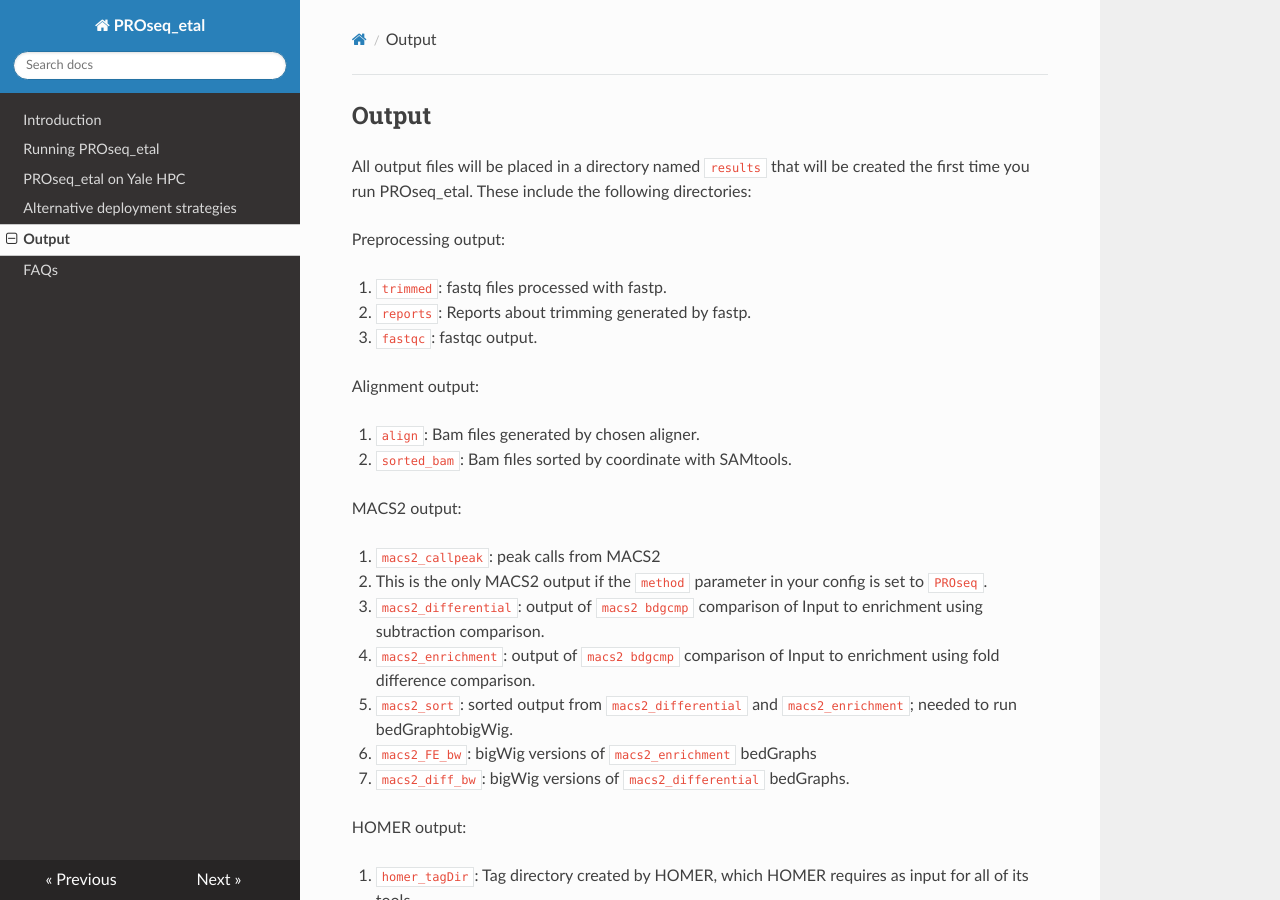
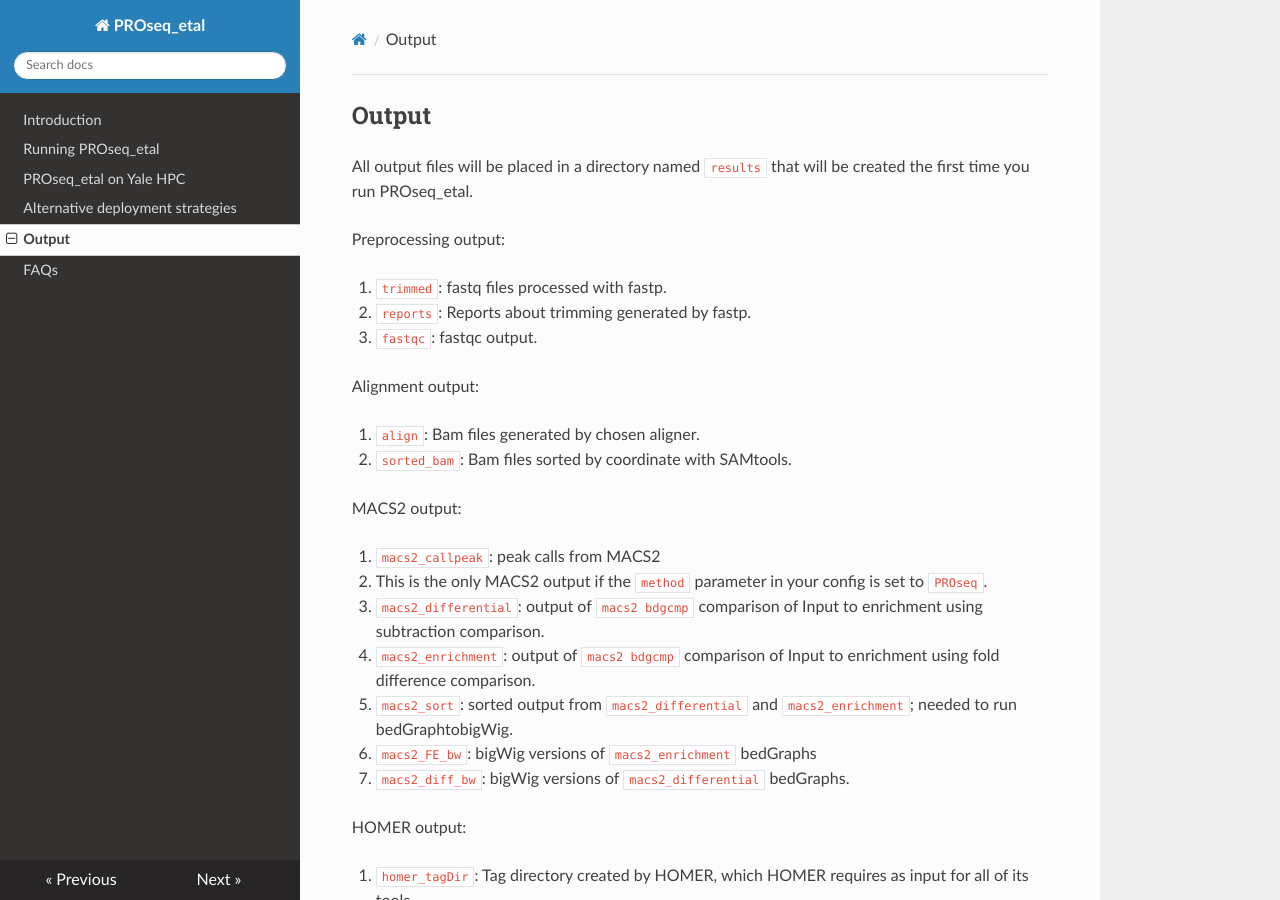
Before and after one commit to isaacvock/PROseq_etal, an MkDocs documentation site: the page built from docs/output.md, in a window 1280 px wide and 900 px high. Built offline with MkDocs 1.6.1, drawn with Linux system fonts in a browser that asks for light colours; nearby versions of some CDN libraries.

Commit message:
Try and deal with mkdocs quirks

```diff
--- a/docs/output.md
+++ b/docs/output.md
@@ -1,5 +1,6 @@
 ## Output
-All output files will be placed in a directory named `results` that will be created the first time you run PROseq_etal. These include the following directories:
+
+All output files will be placed in a directory named `results` that will be created the first time you run PROseq_etal.
 
 Preprocessing output:
 
```
